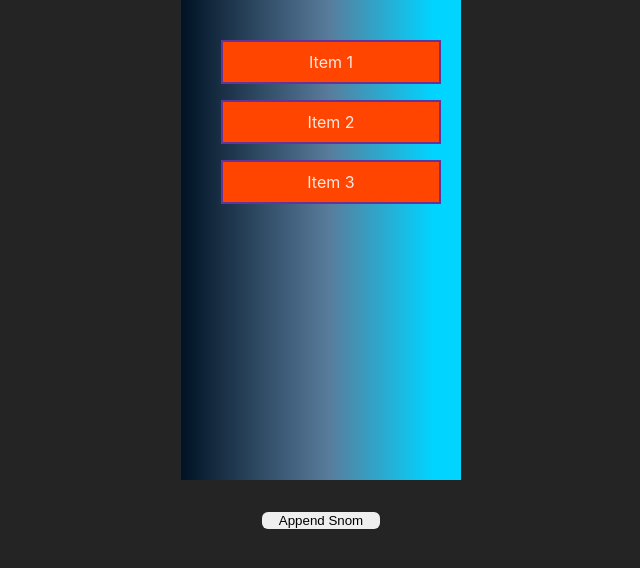
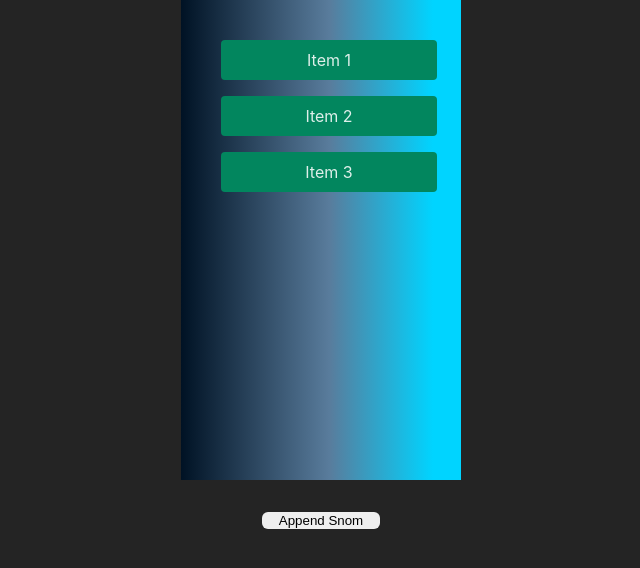
Before and after one commit to ADJr01/WebSnap, a website built with Vite: page index.html in a window 1280 px wide. Shown: the whole page, without its empty margins (319-959 px from the left). Built offline with nearby package versions, Linux system fonts and the light colour scheme.

Commit message:
sync wave static method event detection error

```diff
--- a/SnapIgnite/Snap.js
+++ b/SnapIgnite/Snap.js
@@ -10,7 +10,6 @@ const demo_snap_options = {
         },
         shrink: 'Type: Boolean',
         shrink_feature: {},
-
     }
 }
 
--- a/SnapIgnite/Snom/index.js
+++ b/SnapIgnite/Snom/index.js
@@ -1,21 +1,22 @@
 import {dom_helper,utility_helper} from '../Utility/helper/'
 import ClassList from "./src/styleController/classList.js";
 import SyncWave from "../SyncWave/index.js";
-export default class Snom extends SyncWave{
+import Controller from "../controller/index.js";
+export default class Snom{
 
     constructor(element) {
-        super();
         if(!dom_helper.isDomInstance(element)) throw new Error('Snap snom creation failed');
         this.snom_element = element;
         this.snom_parent = null;
         const unique_id = utility_helper.uID();
         this.snom_element.setAttribute('qualified_snom',true);
         this.snom_element.setAttribute('snom_identity',unique_id);
-        const details = {
+        const detail = {
             snom:this,
             snom_identity: unique_id
         }
-        this.raise(SyncWave.EVENTS.onSnomCreate,details);
+       // console.log(Controller.Observer)
+        Controller.Observer && Controller.Observer.raise(SyncWave.EVENTS.onSnomCreate,{detail});
     }
 
     get css(){
--- a/SnapIgnite/controller/index.js
+++ b/SnapIgnite/controller/index.js
@@ -7,15 +7,21 @@ export default class Controller{
     constructor() {
         this.Container = null;
         this.___syncWave_instance___ = new SyncWave();
+        console.log(this.___syncWave_instance___,'aa')
         this.features =null;
         this.ChildList = [];
         initialiseSnapIgnite(this.___syncWave_instance___);
         this.___syncWave_instance___.subscribe(SyncWave.EVENTS.onNewElementInContainer,e=>{
             this.ChildList = [...this.ChildList,new Snom(e.detail.snom_element)];
+        });
+        this.___syncWave_instance___.subscribe(SyncWave.EVENTS.onSnomCreate,event=>{
+            console.log(event)
+            this.ChildList.push(event.snom);
         })
     }
 
     static get Observer(){
+       // console.log('called: ',this.___syncWave_instance___)
         return this.___syncWave_instance___;
     }
 
--- a/style.css
+++ b/style.css
@@ -35,14 +35,17 @@ body{
   padding: 2.5rem;
   margin-left: auto;
   margin-right: auto;
+  overflow-y: auto;
+  overflow-x: hidden;
   background: linear-gradient(90deg, rgba(0,18,36,1) 0%, rgba(89,124,156,1) 53%, rgba(0,212,255,1) 90%);
 }
 
 .item_snap{
   width: 100%;
   text-align: center;
-  background: orangered;
+  background: #02865e;
   padding: 0.5rem;
-  border: 2px solid rebeccapurple;
+  border-radius: 4px;
+  border: none;
   margin-bottom: 1rem;
 }
```
